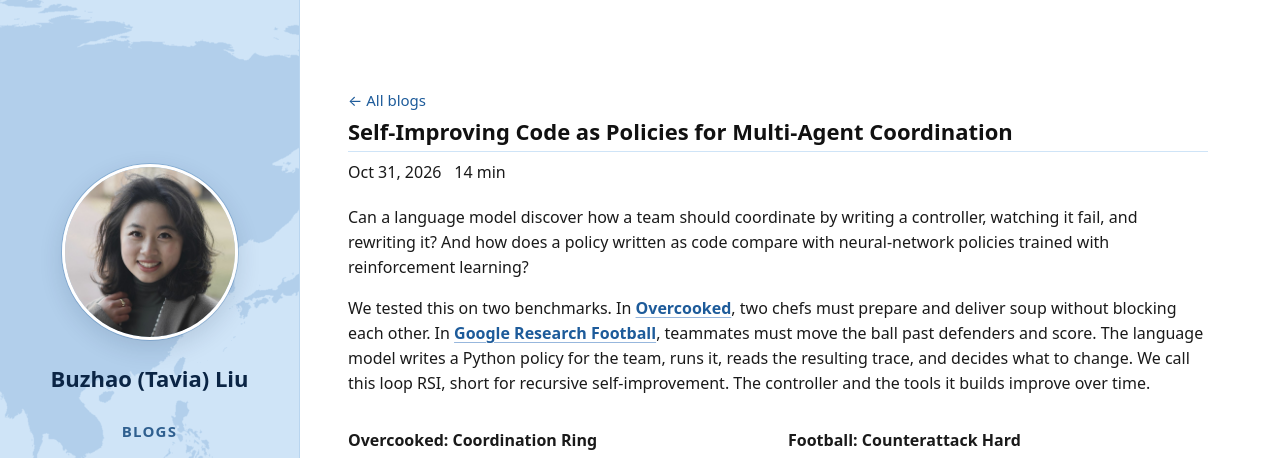
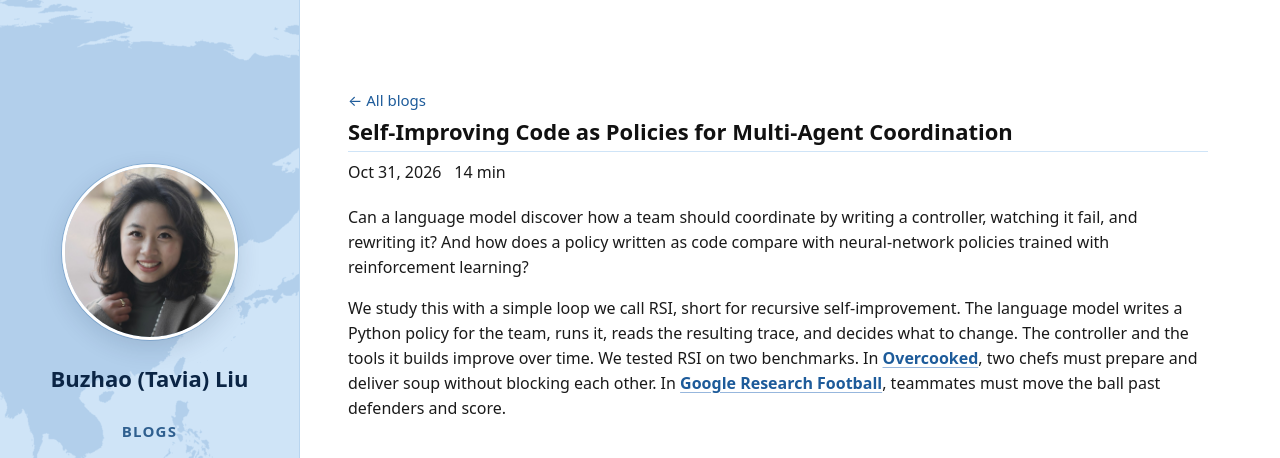
Before and after one commit to tavia-liu/tavia-liu.github.io, a Jekyll site: the page built from _posts/2026-10-31-self-improving-code-as-policies.md, in a window 1280 px wide and 900 px high, cut to the strip 0-458 px from the top of the window. Built offline with Jekyll 4.4.1, drawn with Linux system fonts in a browser that asks for light colours.

Commit message:
Intro: introduce RSI before the benchmarks

```diff
--- a/_posts/2026-10-31-self-improving-code-as-policies.md
+++ b/_posts/2026-10-31-self-improving-code-as-policies.md
@@ -11,7 +11,7 @@
 
 Can a language model discover how a team should coordinate by writing a controller, watching it fail, and rewriting it? And how does a policy written as code compare with neural-network policies trained with reinforcement learning?
 
-We tested this on two benchmarks. In [Overcooked](https://github.com/HumanCompatibleAI/overcooked_ai), two chefs must prepare and deliver soup without blocking each other. In [Google Research Football](https://github.com/google-research/football), teammates must move the ball past defenders and score. The language model writes a Python policy for the team, runs it, reads the resulting trace, and decides what to change. We call this loop RSI, short for recursive self-improvement. The controller and the tools it builds improve over time.
+We study this with a simple loop we call RSI, short for recursive self-improvement. The language model writes a Python policy for the team, runs it, reads the resulting trace, and decides what to change. The controller and the tools it builds improve over time. We tested RSI on two benchmarks. In [Overcooked](https://github.com/HumanCompatibleAI/overcooked_ai), two chefs must prepare and deliver soup without blocking each other. In [Google Research Football](https://github.com/google-research/football), teammates must move the ball past defenders and score.
 
 <figure style="margin: 2rem 0;">
   <div style="display: grid; grid-template-columns: repeat(auto-fit, minmax(min(100%, 260px), 1fr)); gap: 1.25rem;">
```
